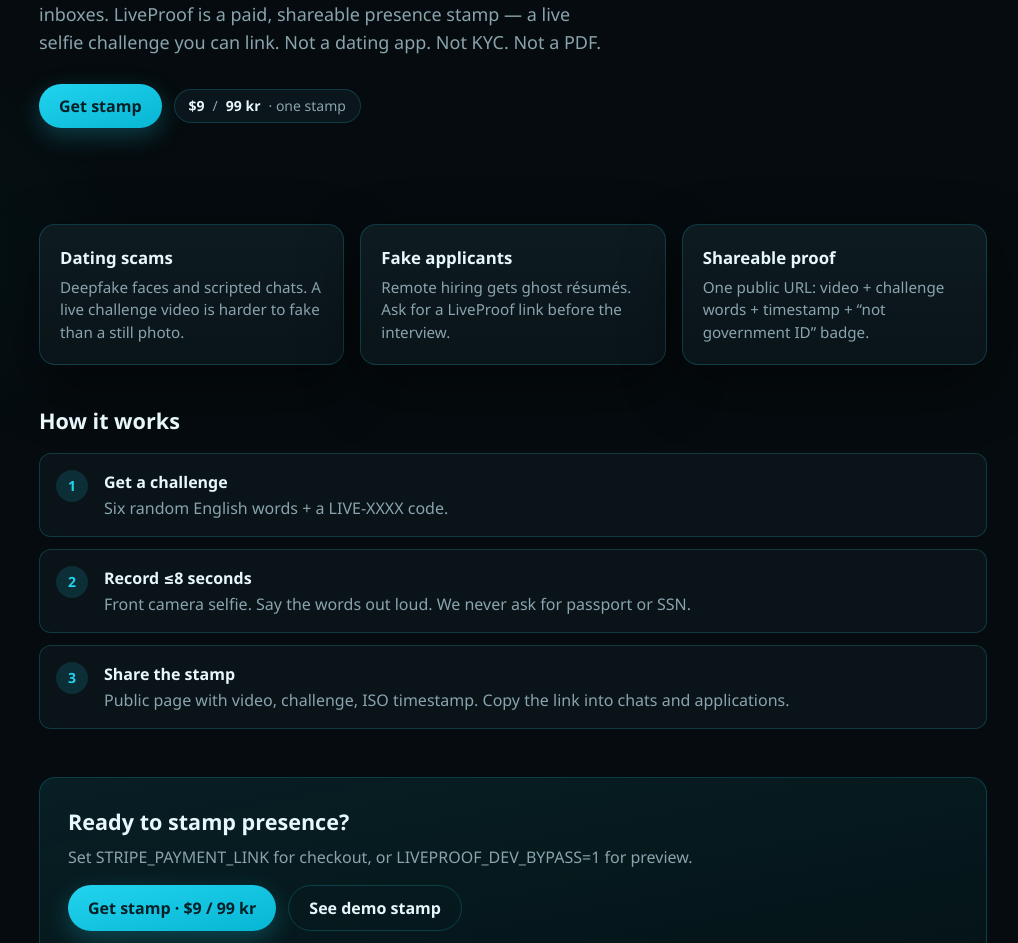
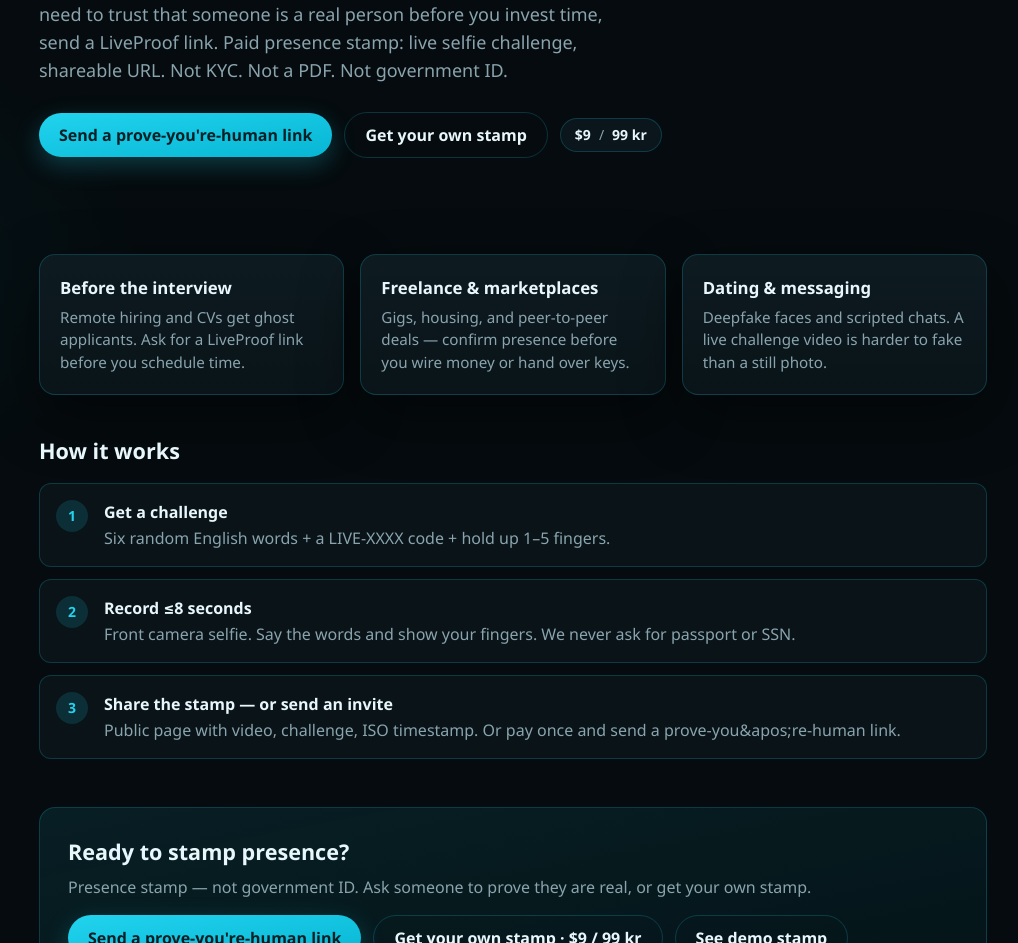
Before and after one commit to jonjys/liveproof, a Next.js app: page / in a window 1280 px wide. Shown: the part 309-1252 px from the top of the page, without its empty margins (127-1145 px from the left). Built offline with nearby package versions, Linux system fonts and the light colour scheme.

Commit message:
Landing: work+dating use cases; invite and own-stamp CTAs

```diff
--- a/app/page.tsx
+++ b/app/page.tsx
@@ -13,20 +13,27 @@
             in 8 seconds.
           </h1>
           <p className="mb-7 max-w-xl text-lg text-lp-muted">
-            Asia 2026: AI dating profiles and fake remote applicants flood
-            inboxes. LiveProof is a paid, shareable presence stamp — a live
-            selfie challenge you can link. Not a dating app. Not KYC. Not a PDF.
+            Hiring, freelance, marketplaces, housing — and dating. When you need
+            to trust that someone is a real person before you invest time, send a
+            LiveProof link. Paid presence stamp: live selfie challenge, shareable
+            URL. Not KYC. Not a PDF. Not government ID.
           </p>
           <div className="flex flex-wrap items-center gap-3">
             <Link
-              href="/create"
+              href="/request"
               className="inline-flex items-center rounded-full bg-gradient-to-br from-lp-cyan to-lp-cyan2 px-5 py-2.5 font-semibold text-[#042026] shadow-glow"
             >
-              Get stamp
+              Send a prove-you&apos;re-human link
+            </Link>
+            <Link
+              href="/create"
+              className="inline-flex items-center rounded-full border border-lp-cyan/20 px-5 py-2.5 font-semibold text-lp-text hover:border-lp-cyan hover:text-lp-cyan"
+            >
+              Get your own stamp
             </Link>
             <span className="inline-flex items-center gap-2 rounded-full border border-lp-cyan/20 bg-lp-card/70 px-3.5 py-1.5 text-sm text-lp-muted">
               <strong className="text-lp-text">$9</strong> /{" "}
-              <strong className="text-lp-text">99 kr</strong> · one stamp
+              <strong className="text-lp-text">99 kr</strong>
             </span>
           </div>
         </section>
@@ -34,16 +41,16 @@
         <div className="my-10 grid gap-4 sm:grid-cols-3">
           {[
             {
-              title: "Dating scams",
-              body: "Deepfake faces and scripted chats. A live challenge video is harder to fake than a still photo.",
+              title: "Before the interview",
+              body: "Remote hiring and CVs get ghost applicants. Ask for a LiveProof link before you schedule time.",
             },
             {
-              title: "Fake applicants",
-              body: "Remote hiring gets ghost résumés. Ask for a LiveProof link before the interview.",
+              title: "Freelance & marketplaces",
+              body: "Gigs, housing, and peer-to-peer deals — confirm presence before you wire money or hand over keys.",
             },
             {
-              title: "Shareable proof",
-              body: "One public URL: video + challenge words + timestamp + “not government ID” badge.",
+              title: "Dating & messaging",
+              body: "Deepfake faces and scripted chats. A live challenge video is harder to fake than a still photo.",
             },
           ].map((c) => (
             <article
@@ -61,15 +68,15 @@
           {[
             {
               t: "Get a challenge",
-              d: "Six random English words + a LIVE-XXXX code.",
+              d: "Six random English words + a LIVE-XXXX code + hold up 1–5 fingers.",
             },
             {
               t: "Record ≤8 seconds",
-              d: "Front camera selfie. Say the words out loud. We never ask for passport or SSN.",
+              d: "Front camera selfie. Say the words and show your fingers. We never ask for passport or SSN.",
             },
             {
-              t: "Share the stamp",
-              d: "Public page with video, challenge, ISO timestamp. Copy the link into chats and applications.",
+              t: "Share the stamp — or send an invite",
+              d: "Public page with video, challenge, ISO timestamp. Or pay once and send a prove-you&apos;re-human link.",
             },
           ].map((s, i) => (
             <li
@@ -93,16 +100,22 @@
               Ready to stamp presence?
             </h2>
             <p className="mt-1.5 text-lp-muted">
-              Set STRIPE_PAYMENT_LINK for checkout, or LIVEPROOF_DEV_BYPASS=1 for
-              preview.
+              Presence stamp — not government ID. Ask someone to prove they are
+              real, or get your own stamp.
             </p>
           </div>
           <div className="flex flex-wrap gap-3">
             <Link
-              href="/create"
+              href="/request"
               className="inline-flex items-center rounded-full bg-gradient-to-br from-lp-cyan to-lp-cyan2 px-5 py-2.5 font-semibold text-[#042026] shadow-glow"
             >
-              Get stamp · $9 / 99 kr
+              Send a prove-you&apos;re-human link
+            </Link>
+            <Link
+              href="/create"
+              className="inline-flex items-center rounded-full border border-lp-cyan/20 px-5 py-2.5 font-semibold text-lp-text hover:border-lp-cyan hover:text-lp-cyan"
+            >
+              Get your own stamp · $9 / 99 kr
             </Link>
             <Link
               href="/s/demo"
```
